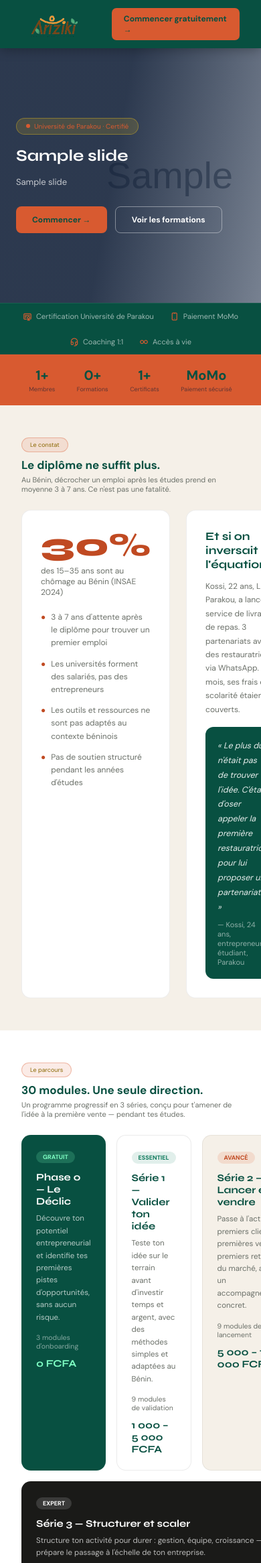
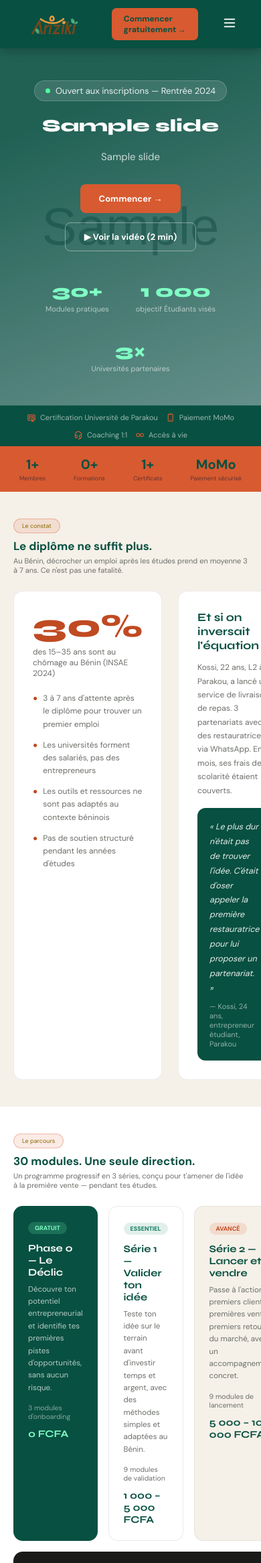
Before and after one commit to aichatoubiosanna46-commits/entrepreneurship-lab, a PHP site: page /entrepreneurship-lab/ in a window 390 px wide; the page is wider, and only the part inside the window is pictured. Shown: the top 2333 px of that part at 67% size. Run offline with PHP 8.4, Linux system fonts and the light colour scheme; tables that the repository leaves empty hold one stand-in row (values such as "Sample post"); grey boxes marked "Sample" are stand-in pictures; data that the repository does not hold is empty; some libraries are stand-ins or nearby versions.

Commit message:
Remplace le carrousel de slides par une image unique en hero et améliore la responsivité (menu mobile, grilles adaptatives pour les nouvelles sections, hero/footer/bandeau 80-20 responsives).
Co-Authored-By: Claude Sonnet 4.6 <noreply@anthropic.com>
Claude-Session: https://claude.ai/code/session_01XA19C2RJtgUwt6HZBWwcof

```diff
--- a/index.php
+++ b/index.php
@@ -80,29 +80,20 @@ try {
   cursor: pointer; text-decoration: none; transition: background .2s;
 }
 .elab-nav-btn:hover { background: var(--gold-dark); }
+.elab-nav-burger { display: none; background: none; border: none; color: #fff; font-size: 22px; cursor: pointer; padding: 4px; }
+.elab-nav-mobile { display: none; flex-direction: column; background: var(--navy); border-top: 1px solid rgba(255,255,255,.1); position: sticky; top: 0; z-index: 199; }
+.elab-nav-mobile.open { display: flex; }
+.elab-nav-mobile a { color: rgba(255,255,255,.8); font-size: 13px; text-decoration: none; padding: 14px 24px; border-bottom: 1px solid rgba(255,255,255,.06); }
+.elab-nav-mobile a:hover { color: var(--gold); background: rgba(255,255,255,.04); }
 
-/* CAROUSEL */
-.elab-carousel { position: relative; overflow: hidden; background: var(--navy); height: 500px; width: 100%; }
-.carousel-track { display: flex; height: 100%; will-change: transform; transition: transform .65s cubic-bezier(.4,0,.2,1); }
-.carousel-slide { min-width: 100%; height: 100%; position: relative; flex-shrink: 0; overflow: hidden; background: var(--navy); }
-.carousel-slide.no-img { background: linear-gradient(135deg, var(--navy), var(--navy-mid)); }
-.carousel-slide img { width: 100%; height: 100%; object-fit: cover; object-position: center; display: block; }
-.carousel-overlay { position: absolute; inset: 0; background: linear-gradient(100deg, rgba(15,29,53,.85) 35%, rgba(15,29,53,.3) 100%); }
-.carousel-content { position: absolute; inset: 0; display: flex; align-items: center; padding: 0 72px; }
-.carousel-inner { max-width: 580px; }
-.carousel-tag {
-  display: inline-flex; align-items: center; gap: 6px;
-  background: rgba(245,197,24,.15); border: 1px solid rgba(245,197,24,.35);
-  border-radius: 100px; padding: 5px 14px;
-  font-size: 10px; color: var(--gold); margin-bottom: 18px;
-}
-.carousel-tag::before { content: ''; width: 6px; height: 6px; border-radius: 50%; background: var(--gold); display: block; }
-.carousel-inner h1 { font-size: clamp(24px, 4vw, 38px); font-weight: 700; color: #fff; line-height: 1.18; margin-bottom: 14px; }
-.carousel-inner h1 em { font-style: normal; color: var(--gold); text-decoration: underline; text-decoration-color: rgba(245,197,24,.45); }
-.carousel-inner p { font-size: 13px; color: rgba(255,255,255,.72); line-height: 1.75; margin-bottom: 24px; max-width: 460px; }
-.carousel-btns { display: flex; gap: 12px; flex-wrap: wrap; }
+/* HERO (image unique) */
+.elab-hero { position: relative; overflow: hidden; background: linear-gradient(135deg, var(--navy), var(--navy-mid)); min-height: 480px; width: 100%; display: flex; align-items: center; justify-content: center; padding: 64px 24px; }
+.elab-hero-img { position: absolute; inset: 0; width: 100%; height: 100%; object-fit: cover; object-position: center; display: block; }
+.elab-hero-overlay { position: absolute; inset: 0; background: linear-gradient(160deg, rgba(8,80,65,.88) 20%, rgba(8,80,65,.55) 100%); }
+.elab-hero.no-img .elab-hero-overlay { background: none; }
+.elab-hero-content { position: relative; z-index: 1; max-width: 760px; margin: 0 auto; text-align: center; }
 .cbtn-primary {
-  background: var(--gold); color: var(--navy); border: none; border-radius: 8px;
+  background: var(--gold); color: #fff; border: none; border-radius: 8px;
   padding: 12px 24px; font-size: 12px; font-weight: 700;
   cursor: pointer; text-decoration: none; transition: background .2s, transform .15s; display: inline-block;
 }
@@ -232,20 +208,30 @@ try {
 
 /* RESPONSIVE */
 @media (max-width: 900px) {
-  .pricing-grid { grid-template-columns: 1fr 1fr; }
+  .pricing-grid, .tarifs-grid { grid-template-columns: 1fr 1fr; }
   .why-grid, .modules-grid { grid-template-columns: 1fr 1fr; }
   .how-steps { grid-template-columns: 1fr 1fr; }
   .equipe-grid { grid-template-columns: 1fr 1fr !important; max-width: 700px !important; }
+  .parcours-grid, .methode-grid { grid-template-columns: 1fr 1fr; }
+  .constat-grid, .temoignages-grid { grid-template-columns: 1fr; }
+  .footer-grid { grid-template-columns: 1fr 1fr !important; }
 }
 @media (max-width: 768px) {
-  .elab-carousel { height: 380px; }
-  .carousel-content { padding: 0 24px; }
+  .elab-hero { min-height: 400px; padding: 48px 20px; }
   .elab-nav-links { display: none; }
+  .elab-nav-burger { display: block; }
   .equipe-grid { grid-template-columns: 1fr !important; max-width: 420px !important; margin-left: auto !important; margin-right: auto !important; }
+  .elab-section { padding: 40px 20px; }
 }
 @media (max-width: 500px) {
-  .pricing-grid, .why-grid, .modules-grid, .how-steps { grid-template-columns: 1fr; }
+  .pricing-grid, .why-grid, .modules-grid, .how-steps, .tarifs-grid { grid-template-columns: 1fr; }
+  .parcours-grid, .methode-grid { grid-template-columns: 1fr; }
   .equipe-grid { max-width: 100% !important; padding: 0 16px; }
+  .footer-grid { grid-template-columns: 1fr !important; }
+  .methode-band { flex-direction: column; text-align: center; gap: 18px; padding: 24px 20px; }
+  .methode-band > div[style*="width:1px"] { display: none; }
+  .trust-bar { gap: 12px; padding: 10px 16px; }
+  .stats-bar { padding: 14px 16px; gap: 16px; }
 }
 </style>
 </head>
@@ -278,69 +264,44 @@ try {
   <?php else: ?>
     <a href="<?= SITE_URL ?>/register.php" class="elab-nav-btn">Commencer gratuitement →</a>
   <?php endif; ?>
+  <button class="elab-nav-burger" onclick="document.querySelector('.elab-nav-mobile').classList.toggle('open')" aria-label="Menu">
+    <i class="ti ti-menu-2"></i>
+  </button>
 </nav>
+<div class="elab-nav-mobile">
+  <a href="#parcours">Le Parcours</a>
+  <a href="#methode">La Méthode</a>
+  <a href="#temoignages">Témoignages</a>
+  <a href="#tarifs">Tarifs</a>
+  <a href="#equipe">À propos</a>
+</div>
 
 <?= flash() ?>
 
-<?php if (!empty($slides)): ?>
-<!-- CAROUSEL (DB-driven slides) -->
-<div class="elab-carousel" id="mainCarousel">
-  <div class="carousel-track" id="carouselTrack">
-      <?php foreach ($slides as $i => $s): ?>
-      <div class="carousel-slide <?= !$s['image'] ? 'no-img' : '' ?>">
-        <?php if ($s['image']): ?>
-          <img src="<?= SITE_URL ?>/assets/uploads/<?= h($s['image']) ?>" alt="<?= h($s['titre']) ?>"
-               loading="<?= $i === 0 ? 'eager' : 'lazy' ?>"
-               style="width:100%;height:100%;object-fit:cover;object-position:center"
-               onerror="this.style.display='none'">
-        <?php endif; ?>
-        <div class="carousel-overlay"></div>
-        <div class="carousel-content">
-          <div class="carousel-inner">
-            <div class="carousel-tag">Université de Parakou · Certifié</div>
-            <h1><?= h($s['titre']) ?></h1>
-            <?php if ($s['sous_titre']): ?><p><?= h($s['sous_titre']) ?></p><?php endif; ?>
-            <div class="carousel-btns">
-              <?php if ($s['lien']): ?>
-                <a href="<?= h($s['lien']) ?>" class="cbtn-primary"><?= h($s['texte_btn'] ?: 'Commencer') ?> →</a>
-              <?php else: ?>
-                <a href="<?= SITE_URL ?>/register.php" class="cbtn-primary">Commencer gratuitement →</a>
-              <?php endif; ?>
-              <a href="#tarifs" class="cbtn-outline">Voir les formations</a>
-            </div>
-          </div>
-        </div>
-      </div>
-      <?php endforeach; ?>
-  </div>
-
-  <?php $nbSlides = count($slides); ?>
-  <?php if ($nbSlides > 1): ?>
-  <button class="carousel-arrow prev" onclick="carouselMove(-1)" aria-label="Précédent"><i class="ti ti-chevron-left"></i></button>
-  <button class="carousel-arrow next" onclick="carouselMove(1)" aria-label="Suivant"><i class="ti ti-chevron-right"></i></button>
-  <div class="carousel-dots" id="carouselDots">
-    <?php for ($i = 0; $i < $nbSlides; $i++): ?>
-      <button class="cdot <?= $i === 0 ? 'active' : '' ?>" onclick="carouselTo(<?= $i ?>)" aria-label="Slide <?= $i+1 ?>"></button>
-    <?php endfor; ?>
-  </div>
+<?php $heroSlide = $slides[0] ?? null; ?>
+<!-- HERO (image unique) -->
+<div class="elab-hero <?= (!$heroSlide || !$heroSlide['image']) ? 'no-img' : '' ?>">
+  <?php if ($heroSlide && $heroSlide['image']): ?>
+    <img src="<?= SITE_URL ?>/assets/uploads/<?= h($heroSlide['image']) ?>" alt="<?= h($heroSlide['titre'] ?? SITE_NAME) ?>"
+         loading="eager" class="elab-hero-img" onerror="this.style.display='none'">
   <?php endif; ?>
-  <div class="carousel-progress" id="carouselProgress"></div>
-</div>
-<?php else: ?>
-<!-- HERO (static fallback, brand-guide spec) -->
-<div class="elab-hero" style="background:linear-gradient(135deg, var(--navy), var(--navy-mid));padding:80px 32px 64px;text-align:center">
-  <div style="max-width:760px;margin:0 auto">
+  <div class="elab-hero-overlay"></div>
+  <div class="elab-hero-content">
     <div style="display:inline-flex;align-items:center;gap:8px;background:rgba(255,255,255,0.12);border:1px solid rgba(255,255,255,0.2);border-radius:100px;padding:6px 16px;color:rgba(255,255,255,0.9);font-size:13px;">
       <span style="width:7px;height:7px;background:#4dff9e;border-radius:50%;display:inline-block;"></span> Ouvert aux inscriptions — Rentrée 2024
     </div>
-    <h1 style="font-family:'Syne',sans-serif;font-size:clamp(28px,5vw,46px);font-weight:800;color:#fff;line-height:1.15;margin:22px 0 18px">
-      Entreprends <span style="color:#7fffc4">pendant</span> tes études.<br>Pas après.
+    <h1 style="font-family:'Syne',sans-serif;font-size:clamp(26px,5vw,46px);font-weight:800;color:#fff;line-height:1.15;margin:22px 0 18px">
+      <?= $heroSlide ? h($heroSlide['titre']) : 'Entreprends <span style="color:#7fffc4">pendant</span> tes études.<br>Pas après.' ?>
     </h1>
     <p style="font-size:15px;color:rgba(255,255,255,.75);line-height:1.75;max-width:560px;margin:0 auto 28px">
-      Le premier parcours en ligne conçu pour les étudiants béninois qui veulent créer leur activité avant même d'avoir leur diplôme.
+      <?= $heroSlide && $heroSlide['sous_titre'] ? h($heroSlide['sous_titre']) : 'Le premier parcours en ligne conçu pour les étudiants béninois qui veulent créer leur activité avant même d\'avoir leur diplôme.' ?>
     </p>
     <div style="display:flex;gap:14px;justify-content:center;flex-wrap:wrap;margin-bottom:44px">
-      <a href="<?= SITE_URL ?>/register.php" class="cbtn-primary" style="font-size:13px;padding:13px 28px">Démarrer gratuitement</a>
+      <?php if ($heroSlide && $heroSlide['lien']): ?>
+        <a href="<?= h($heroSlide['lien']) ?>" class="cbtn-primary" style="font-size:13px;padding:13px 28px"><?= h($heroSlide['texte_btn'] ?: 'Commencer') ?> →</a>
+      <?php else: ?>
+        <a href="<?= SITE_URL ?>/register.php" class="cbtn-primary" style="font-size:13px;padding:13px 28px">Démarrer gratuitement</a>
+      <?php endif; ?>
       <a href="#methode" class="cbtn-outline" style="font-size:13px;padding:12px 28px">▶ Voir la vidéo (2 min)</a>
     </div>
     <div style="display:flex;justify-content:center;gap:40px;flex-wrap:wrap">
@@ -429,7 +389,7 @@ try {
   <div class="sec-tag">Le constat</div>
   <div class="sec-title">Le diplôme ne suffit plus.</div>
   <div class="sec-sub">Au Bénin, décrocher un emploi après les études prend en moyenne 3 à 7 ans. Ce n'est pas une fatalité.</div>
-  <div style="display:grid;grid-template-columns:1fr 1fr;gap:24px;margin-top:24px;align-items:stretch">
+  <div class="constat-grid" style="display:grid;grid-template-columns:1fr 1fr;gap:24px;margin-top:24px;align-items:stretch">
     <div style="background:#fff;border-radius:var(--radius-lg);padding:28px;border:1px solid rgba(0,0,0,.07)">
       <div style="font-family:'Syne',sans-serif;font-size:48px;font-weight:800;color:var(--gold-dark);line-height:1">30%</div>
       <p style="font-size:12px;color:var(--text-muted);margin:6px 0 20px">des 15–35 ans sont au chômage au Bénin (INSAE 2024)</p>
@@ -460,7 +420,7 @@ try {
   <div class="sec-tag">Le parcours</div>
   <div class="sec-title">30 modules. Une seule direction.</div>
   <div class="sec-sub">Un programme progressif en 3 séries, conçu pour t'amener de l'idée à la première vente — pendant tes études.</div>
-  <div style="display:grid;grid-template-columns:repeat(4,1fr);gap:16px;margin-top:24px">
+  <div class="parcours-grid" style="display:grid;grid-template-columns:repeat(4,1fr);gap:16px;margin-top:24px">
     <div style="background:var(--navy);color:#fff;border-radius:var(--radius-lg);padding:22px">
       <span style="display:inline-block;background:rgba(125,255,196,.18);color:#7fffc4;font-size:9px;font-weight:700;padding:3px 10px;border-radius:100px;margin-bottom:12px">GRATUIT</span>
       <h4 style="font-family:'Syne',sans-serif;font-size:15px;font-weight:700;margin-bottom:8px">Phase 0 — Le Déclic</h4>
@@ -615,7 +575,7 @@ try {
   <div class="sec-tag">Tarification</div>
   <div class="sec-title">Conçu pour ta bourse d'étudiant.</div>
   <div class="sec-sub">Paiement en Mobile Money. Pas besoin de carte bancaire. Commence gratuitement.</div>
-  <div style="display:grid;grid-template-columns:repeat(3,1fr);gap:18px;margin-top:24px;align-items:stretch">
+  <div class="tarifs-grid" style="display:grid;grid-template-columns:repeat(3,1fr);gap:18px;margin-top:24px;align-items:stretch">
     <div style="background:#fff;border:1.5px solid rgba(0,0,0,.08);border-radius:var(--radius-lg);padding:26px;display:flex;flex-direction:column">
       <h4 style="font-family:'Syne',sans-serif;font-size:15px;font-weight:700;color:var(--navy);margin-bottom:8px">Phase 0</h4>
       <p style="font-size:11.5px;color:var(--text-muted);line-height:1.6;margin-bottom:14px">Découvre ton potentiel entrepreneurial sans aucun engagement.</p>
@@ -827,49 +787,5 @@ try {
   </div>
 </footer>
 
-<script>
-(function () {
-  const track    = document.getElementById('carouselTrack');
-  const dots     = document.querySelectorAll('.cdot');
-  const progress = document.getElementById('carouselProgress');
-  if (!track) return;
-  const total = track.children.length;
-  if (total <= 1) return;
-  let current = 0, timer, progTimer, progWidth = 0;
-  const DELAY = 5000, TICK = 50;
-  function goTo(n) {
-    current = (n + total) % total;
-    track.style.transform = 'translateX(-' + (current * 100) + '%)';
-    dots.forEach(function(d, i) { d.classList.toggle('active', i === current); });
-    resetProgress();
-  }
-  function resetProgress() {
-    progWidth = 0;
-    if (progress) progress.style.width = '0%';
-    clearInterval(progTimer);
-    progTimer = setInterval(function () {
-      progWidth += (TICK / DELAY) * 100;
-      if (progress) progress.style.width = Math.min(progWidth, 100) + '%';
-    }, TICK);
-  }
-  function startAutoplay() { timer = setInterval(function () { goTo(current + 1); }, DELAY); }
-  function stopAutoplay()  { clearInterval(timer); clearInterval(progTimer); }
-  window.carouselTo   = function (n) { goTo(n); stopAutoplay(); startAutoplay(); };
-  window.carouselMove = function (d) { goTo(current + d); stopAutoplay(); startAutoplay(); };
-  var startX = 0;
-  track.addEventListener('touchstart', function(e) { startX = e.touches[0].clientX; }, { passive: true });
-  track.addEventListener('touchend',   function(e) {
-    var diff = startX - e.changedTouches[0].clientX;
-    if (Math.abs(diff) > 50) { goTo(current + (diff > 0 ? 1 : -1)); stopAutoplay(); startAutoplay(); }
-  });
-  var wrap = document.getElementById('mainCarousel');
-  if (wrap) {
-    wrap.addEventListener('mouseenter', stopAutoplay);
-    wrap.addEventListener('mouseleave', function () { startAutoplay(); resetProgress(); });
-  }
-  startAutoplay();
-  resetProgress();
-})();
-</script>
 </body>
 </html>
```
Also changed, not shown: other parts of index.php (+4 -20 lines).
